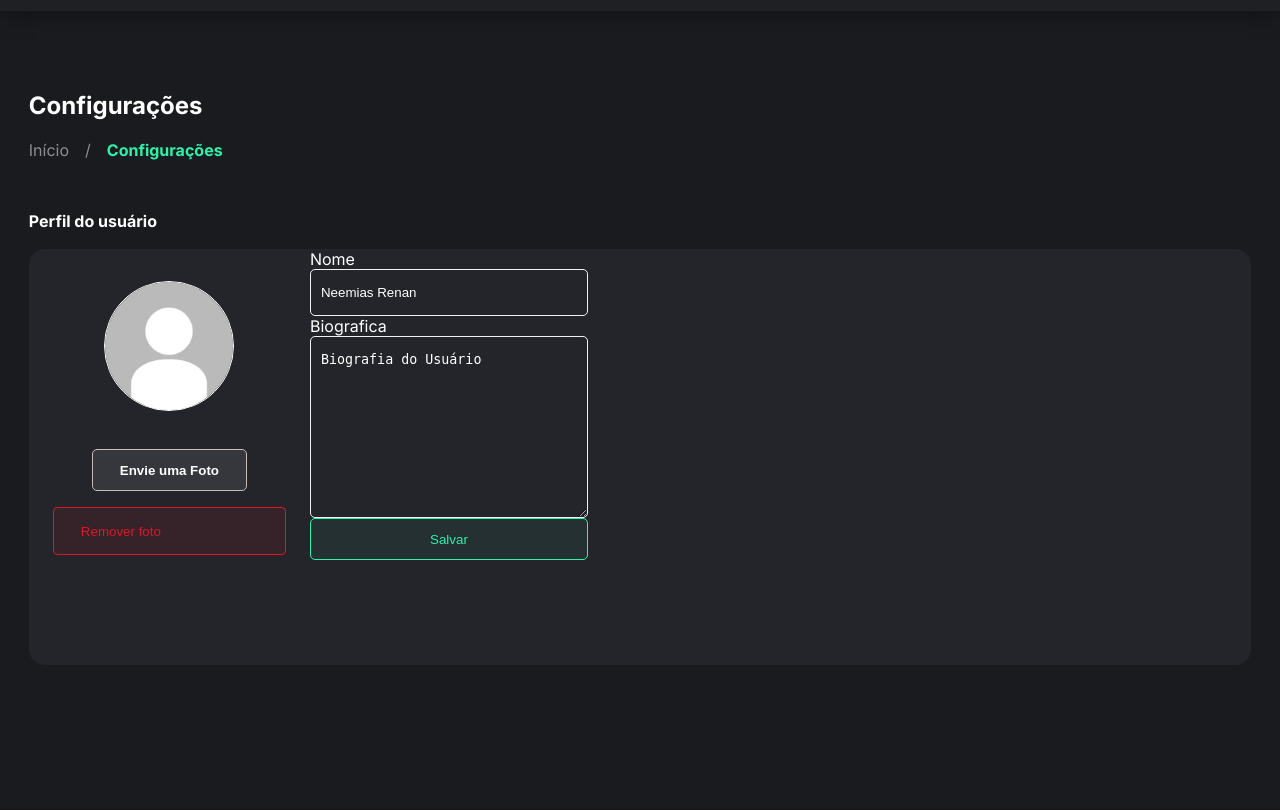
After one commit to tads-cnat/MipsCode, a Django app: template mysite/mipscode/templates/mipscode/perfil.html in a window 1280 px wide. The commit adds this page. Shown: the part 166-976 px from the top of the page. Run offline with Django 4.2, Linux system fonts and the light colour scheme; the template is opened without the code that fills it: values that come from a table or form of the project are taken from there, others are empty; data comes from the database, SQL or seed files in the repository.

Commit message:
Criei o template e view do editor de perfil.

```diff
--- a/mysite/mipscode/static/mipscode/css/geral.css
+++ b/mysite/mipscode/static/mipscode/css/geral.css
@@ -214,6 +214,12 @@ a {
     color: #FFFFFF;
 }
 
+.button-red {
+    background: rgba(217, 24, 40, 0.1);
+    border: 1px solid #D91828;
+    border-radius: 4.15px;
+}
+
 .button-background-opaco {
     background: #24252A;
 }
@@ -277,7 +283,7 @@ a {
     display: none;
 }
 
-.button-close{
+.button-close {
     background: #ffffff1c;
     border: solid 1px white;
     border-radius: 4px;
@@ -287,10 +293,11 @@ a {
     font-weight: 600;
 }
 
-.gap-1{
+.gap-1 {
     gap: 1em;
 }
-.gap-4{
+
+.gap-4 {
     gap: 4em;
 }
 
@@ -332,19 +339,19 @@ footer .top .links-externs {
     justify-content: center;
 }
 
-.width-100{
+.width-100 {
     width: 100%;
 }
 
-.width-50{
+.width-50 {
     width: 50%;
 }
 
-.width-40{
+.width-40 {
     width: 40%;
 }
 
-.width-60{
+.width-60 {
     width: 60%;
 }
 
--- a/mysite/mipscode/static/mipscode/css/header.css
+++ b/mysite/mipscode/static/mipscode/css/header.css
@@ -60,8 +60,19 @@ a {
     width: 2em;
     height: 2em;
     border-radius: 100%;
-    border: solid 1px;
+    border: solid 1px white !important;
 }
+
+.div-image-space{
+    width: 23%;
+    display: flex;
+    flex-direction: column;
+    align-items: center;
+    justify-content: flex-start;
+    padding-top: 2em;
+    gap: 1em;
+}
+
 @media (max-width:1050px) {
     .header {
         padding: 0px 5%;
--- /dev/null
+++ b/mysite/mipscode/static/mipscode/css/perfil.css
@@ -0,0 +1,14 @@
+.div-perfil-1 {
+    width: 100%;
+    height: 26em;
+    background: #24252A;
+    border-radius: 1em;
+}
+
+.avatar-perfil{
+    background-size: cover;
+    width: 8em;
+    height: 8em;
+    border-radius: 100%;
+    border: solid 1px white !important;
+}
--- a/mysite/mipscode/templates/mipscode/header.html
+++ b/mysite/mipscode/templates/mipscode/header.html
@@ -69,10 +69,10 @@
             <div class="nav-buttons">
                 {% if user.is_authenticated %}
                 <div class="row gap-4">
-                    <div class="row align-center gap-1">
+                    <a class="row align-center gap-1" href="{% url 'mipscode:perfil' %}">
                         <div class="avatar" style="background-image: url({{profile.avatar.url}});"></div>
-                        <span class="fs-navegations">{{profile.name}}</span>
-                    </div>
+                        <span class="fs-navegations color-white">{{profile.name}}</span>
+                    </a>
 
                     <a href="{% url 'mipscode:logout' %}" class="row align-center"><img class="cursor-pointer" src="{% static 'mipscode/svgs/icon-logout.svg' %}" alt=""></a>
                 </div>
--- a/mysite/mipscode/templates/mipscode/ide.html
+++ b/mysite/mipscode/templates/mipscode/ide.html
@@ -26,16 +26,12 @@
                     <div class="textarea-code color-white fs-6 width-50 row">
 
 
-
-
                         <!-- O CODIGO DE ENDEREÇO É PRA FICAR DENTRO DESSA DIV ABAIXO, ENTÃO TEM QUE FAZER UM APPEND AQUI. -->
                         <div class="textarea-address color-white fs-6 column">
 
                             <!-- ÁREA DO CÓDIGO -->
+
                         </div>
-
-
-
 
 
                         <textarea class="textarea-code color-white fs-6 width-50 mips" id="textarea" name="content"
--- /dev/null
+++ b/mysite/mipscode/templates/mipscode/perfil.html
@@ -0,0 +1,41 @@
+{% extends "mipscode/header.html" %}
+{% load static %}
+
+{% block statics %}
+<link rel="stylesheet" href="{% static 'mipscode/css/perfil.css' %}">
+{% endblock statics %}
+
+{% block article %}
+<article class="column padding-padrao">
+    <h1 class="title-local margin-top-2">Configurações</h1>
+    <header class="row">
+        <p class="color-opaco fs-6 sitemap-inicio margin-zero">Início</p>
+        <p class="color-green fs-6 bold margin-zero">Configurações</p>
+    </header>
+
+    <section class="margin-top-2">
+        <p class="fs-6 bold">Perfil do usuário</p>
+        <div class="div-perfil-1 row">
+            <div class="div-image-space">
+                <img class="avatar-perfil" src="{{profile.avatar.url}}" id="avatarView">
+                <div>
+                    <input type="file" id="file" name="upload" accept="image/*">
+                    <input type="button" id="fileInput" class="button button-white bold" value="Envie uma Foto" onclick=""/>
+                </div>
+                <input class="button button-red color-red" value="Remover foto">
+
+            </div>
+
+            <div class="column">
+                <label for="name" class="">Nome</label>
+                <input type="text" name="name" class="input" value="{{profile.name}}">
+                <label for="bio">Biografica</label>
+                <textarea name="bio"class="input" id="biografia" cols="30" rows="10">{{profile.bio}}</textarea>
+                <input type="submit" class="button button-green color-green" value="Salvar">
+            </div>
+        </div>
+    </section>
+
+
+</article>
+{% endblock article %}
--- a/mysite/mipscode/urls.py
+++ b/mysite/mipscode/urls.py
@@ -20,5 +20,6 @@ urlpatterns = [
     path('tutoriais/', views.TutoriaisView.as_view(), name='tutoriais'),
     path('repositorio/buscar', views.BuscarRepositorio.as_view(), name='buscaRepositorio'),
     path('buscar_Tutorial/', views.BuscarTutorial.as_view(), name='buscaTutorial'),
+    path('perfil/', views.PerfilView.as_view(), name='perfil'),
     path('logout/', views.LogoutView.as_view(),name='logout'),
 ]
--- a/mysite/mipscode/views.py
+++ b/mysite/mipscode/views.py
@@ -260,6 +260,11 @@ class DesfavoritarProjeto(View):
 
         return HttpResponseRedirect(reverse('mipscode:repositorio'))
 
+class PerfilView(View):
+    def get(self, request, *args, **kwargs):
+        user = request.user
+        profile = Profile.objects.get(user=user)
+        return render(request, "mipscode/perfil.html", {'profile': profile})
 
 class LogoutView(View):
     def get(self, request, *args, **kwargs):
```
Also changed, not shown: mysite/media/avatar/default.jpg (added), 1 other file.
